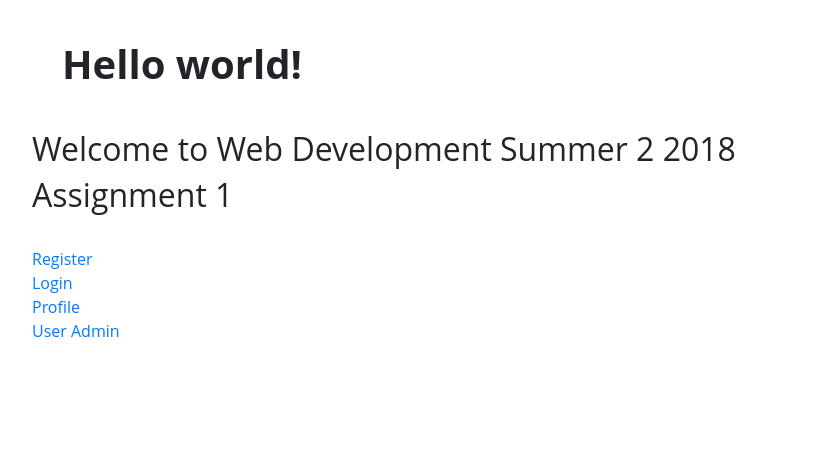
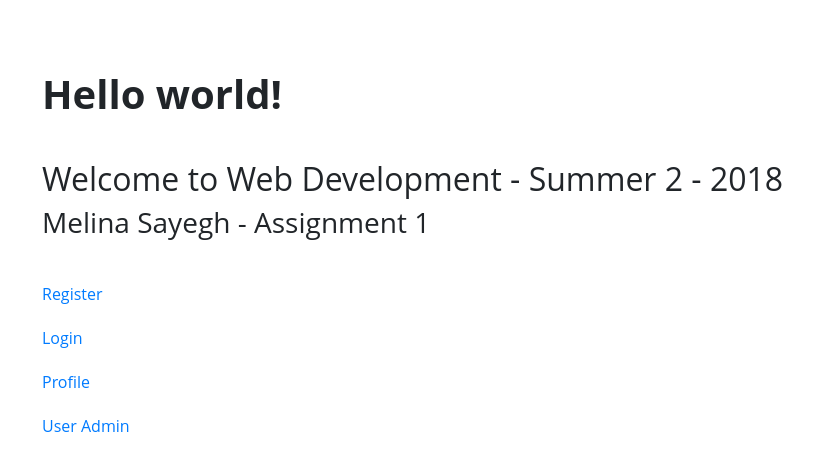
Before and after one commit to melinasayegh/cs4550-summer2-melina-java-server, a plain HTML site: page src/main/webapp/index.html in a window 1280 px wide. Shown: the whole page, without its empty margins (48-861 px from the left). Drawn offline with nearby package versions, Linux system fonts and the light colour scheme; files that its build step writes are made by us from their sources.

Commit message:
added styling to index.html

```diff
--- /dev/null
+++ b/src/main/webapp/index.css
@@ -0,0 +1,11 @@
+h1 {
+    padding: 50px 0px 0px 0px;
+}
+
+h2, h3 {
+    padding: 0px 0px 0px 10px;
+}
+
+div {
+    padding: 10px;
+}
--- a/src/main/webapp/index.html
+++ b/src/main/webapp/index.html
@@ -8,19 +8,21 @@
         <!--CSS-->
         <link rel="stylesheet" href="https://maxcdn.bootstrapcdn.com/bootstrap/4.0.0/css/bootstrap.min.css">
         <link rel="stylesheet" href="https://maxcdn.bootstrapcdn.com/font-awesome/4.7.0/css/font-awesome.min.css"/>
-        <link href="../../css/styles.css" rel="stylesheet" />
-        <link href="user-admin.style.client.css" rel="stylesheet" />
+        <link href="./jquery/css/styles.css" rel="stylesheet"/>
+        <link href="index.css" rel="stylesheet"/>
 
         <title>Home</title>
     </head>
 <body>
         <div class="container">
-            <h1>Hello world!</h1>
+            <div>
+                <h1>Hello world!</h1>
+            </div>
 
             <br>
 
-            <h2>Welcome to Web Development Summer 2 2018</h2>
-            <h2>Assignment 1</h2>
+            <h2>Welcome to Web Development - Summer 2 - 2018</h2>
+            <h3>Melina Sayegh - Assignment 1</h3>
 
             <br>
 
@@ -29,19 +31,16 @@
                     Register
                 </a>
             </div>
-
             <div>
                 <a href="../jquery/components/login/login.template.client.html">
                     Login
                 </a>
             </div>
-
             <div>
                 <a href="../jquery/components/profile/profile.template.client.html">
                     Profile
                 </a>
             </div>
-
             <div>
                 <a href="../jquery/components/admin/user-admin.template.client.html">
                     User Admin
```
